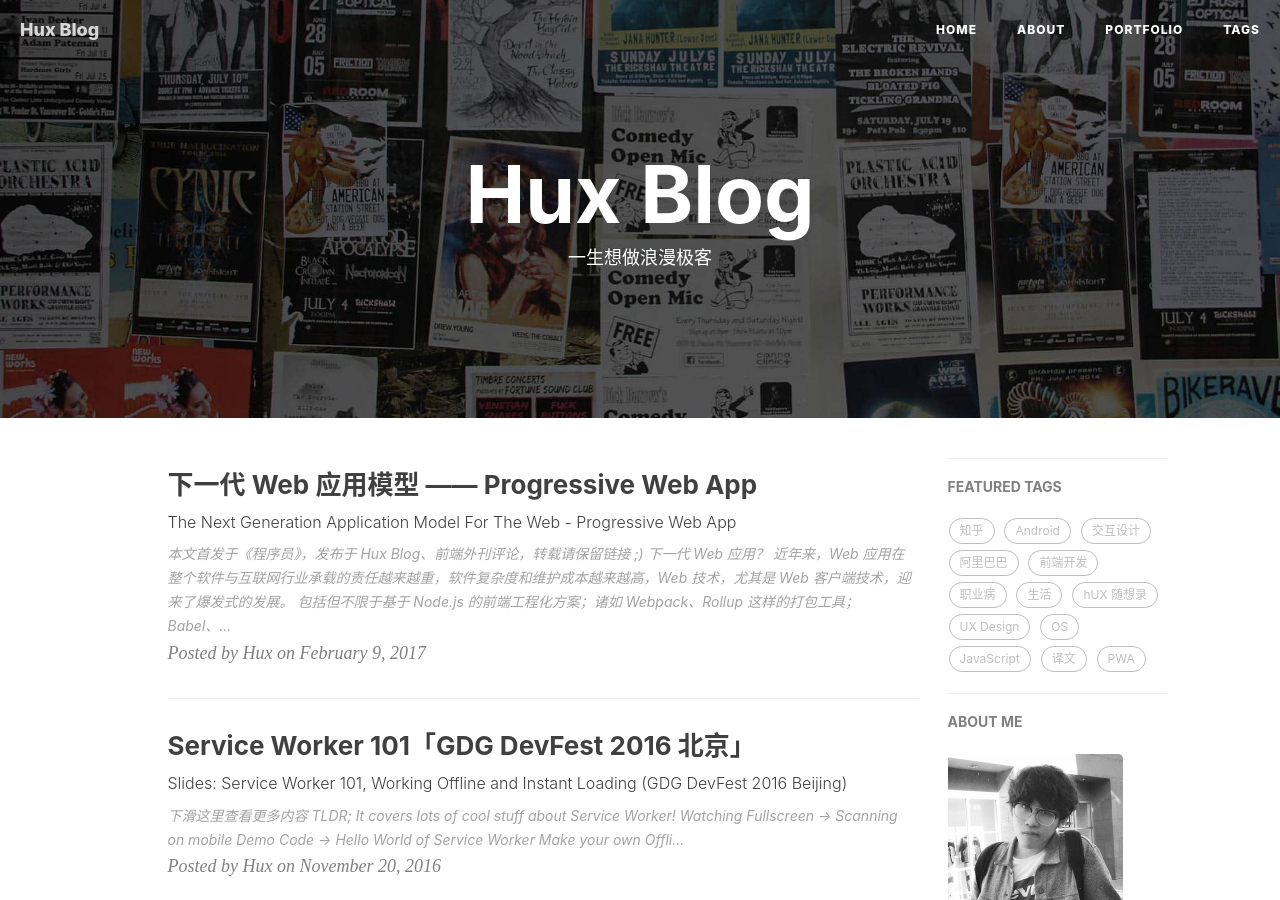
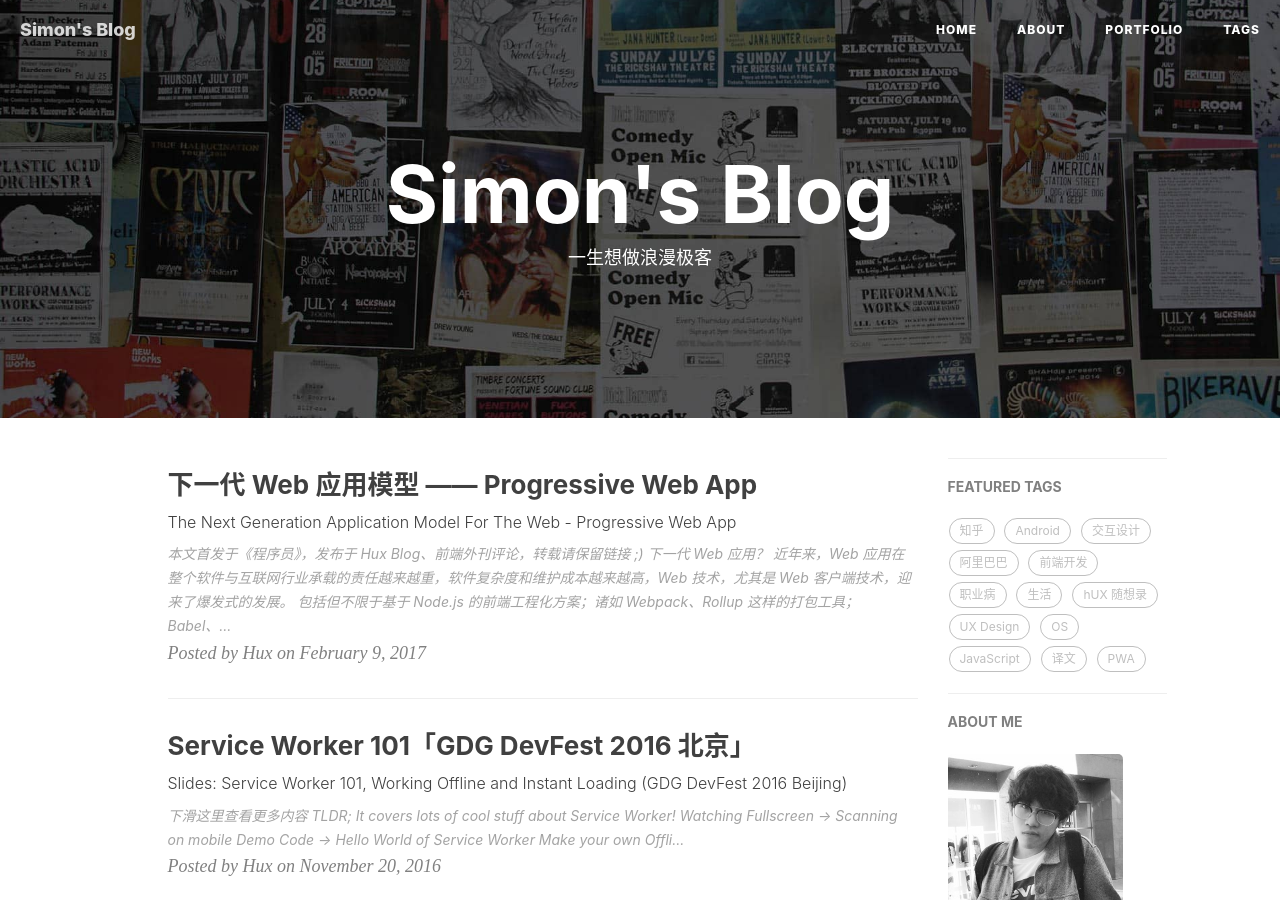
Before and after one commit to simonzgx/SimonZgx.github.io, a Jekyll site: the page built from index.html, in a window 1280 px wide and 900 px high. Built offline with Jekyll 4.4.1, drawn with Linux system fonts in a browser that asks for light colours; nearby versions of some CDN libraries; the list of posts is cut into pages by our own code; comment, search, counter and statistics services are not loaded; some of the changed text lies outside the part shown.

Commit message:
Update _config.yml

```diff
--- a/_config.yml
+++ b/_config.yml
@@ -1,6 +1,6 @@
 # Site settings
-title: Hux Blog
-SEOTitle: 黄玄的博客 | Hux Blog
+title: Simon's Blog
+SEOTitle: Simon's |  Blog
 header-img: img/home-bg.jpg
 email: huxpro@gmail.com
 description: "关于前端与设计、黑客与画家 | 黄玄，Web & Mobile Lover，Front-End Engineer，UX Designer | 这里是 @Hux黄玄 的个人博客，与你一起发现更大的世界。"
```
